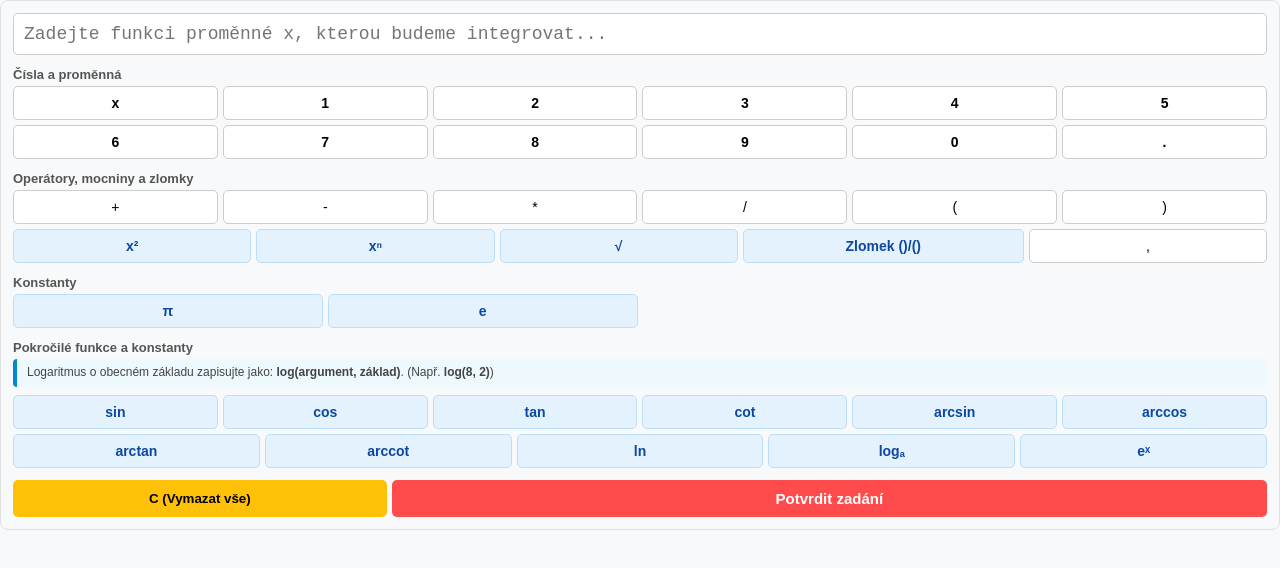
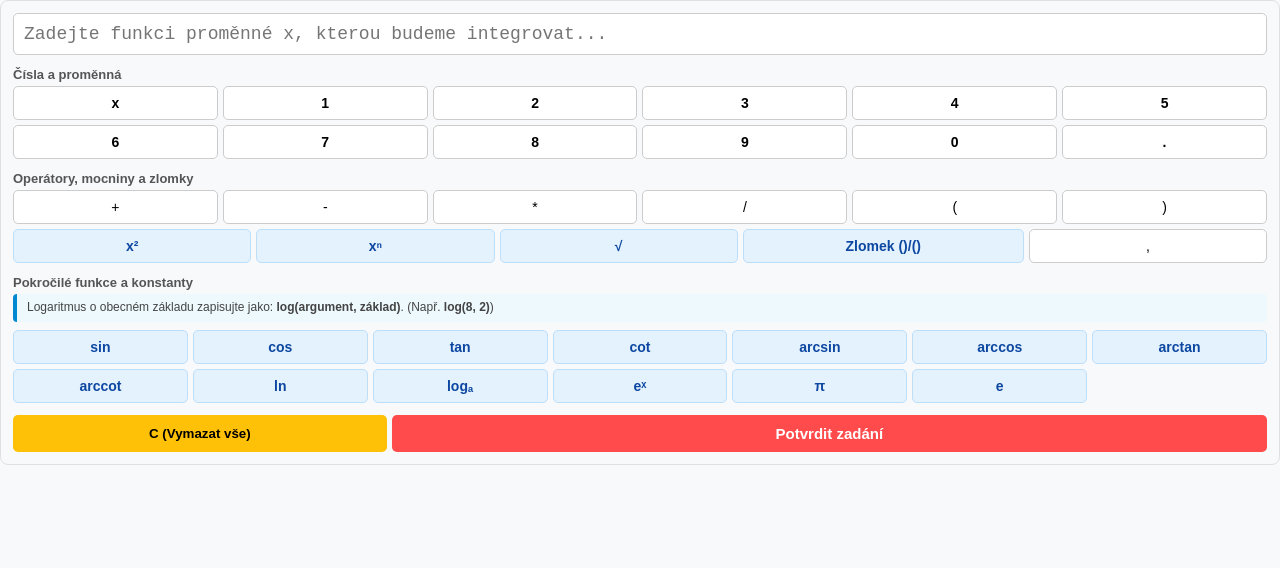
Before and after one commit to tbechna/ai_tutor, a plain HTML site: page klavesnice/index.html in a window 1280 px wide. Drawn offline with Linux system fonts and the light colour scheme.

Commit message:
Update index.html

```diff
--- a/klavesnice/index.html
+++ b/klavesnice/index.html
@@ -66,32 +66,28 @@
         <button class="btn" onclick="pridej(',')">,</button>
     </div>
 
-    <div class="section-title">Konstanty</div>
-    <div class="grid" style="display: grid; grid-template-columns: repeat(4, 1fr);">
-        <button class="btn btn-func" onclick="pridej('pi')">π</button>
-        <button class="btn btn-func" onclick="pridej('E')">e</button>
-    </div>
 
-    <div class="section-title">Pokročilé funkce a konstanty</div>
+   <div class="section-title">Pokročilé funkce a konstanty</div>
     <div class="hint">
         Logaritmus o obecném základu zapisujte jako: <b>log(argument, základ)</b>. (Např. <b>log(8, 2)</b>)
     </div>
-    <div class="grid">
+    <div class="grid" style="display: grid; grid-template-columns: repeat(7, 1fr);">
         <button class="btn btn-func" onclick="pridej('sin(')">sin</button>
         <button class="btn btn-func" onclick="pridej('cos(')">cos</button>
         <button class="btn btn-func" onclick="pridej('tan(')">tan</button>
         <button class="btn btn-func" onclick="pridej('cot(')">cot</button>
         <button class="btn btn-func" onclick="pridej('asin(')">arcsin</button>
         <button class="btn btn-func" onclick="pridej('acos(')">arccos</button>
+        <button class="btn btn-func" onclick="pridej('atan(')">arctan</button>
 
-        <button class="btn btn-func" onclick="pridej('atan(')">arctan</button>
         <button class="btn btn-func" onclick="pridej('acot(')">arccot</button>
         <button class="btn btn-func" onclick="pridej('ln(')">ln</button>
         <button class="btn btn-func" title="Zadávejte jako log(hodnota, zaklad)" onclick="pridej('log(')">logₐ</button>
         <button class="btn btn-func" onclick="pridej('exp(')">eˣ</button>
+        <button class="btn btn-func" onclick="pridej('pi')">π</button>
+        <button class="btn btn-func" onclick="pridej('E')">e</button>
     </div>
 
-    <!-- Zde jsou obě tlačítka vedle sebe -->
     <div class="grid" style="margin-bottom: 0;">
         <button class="btn-clear" style="flex: 1 1 calc(30% - 5px);" onclick="smaz()">C (Vymazat vše)</button>
         <button class="btn-action" style="flex: 1 1 calc(70% - 5px); margin: 0;" onclick="odesli()">Potvrdit zadání</button>
```
